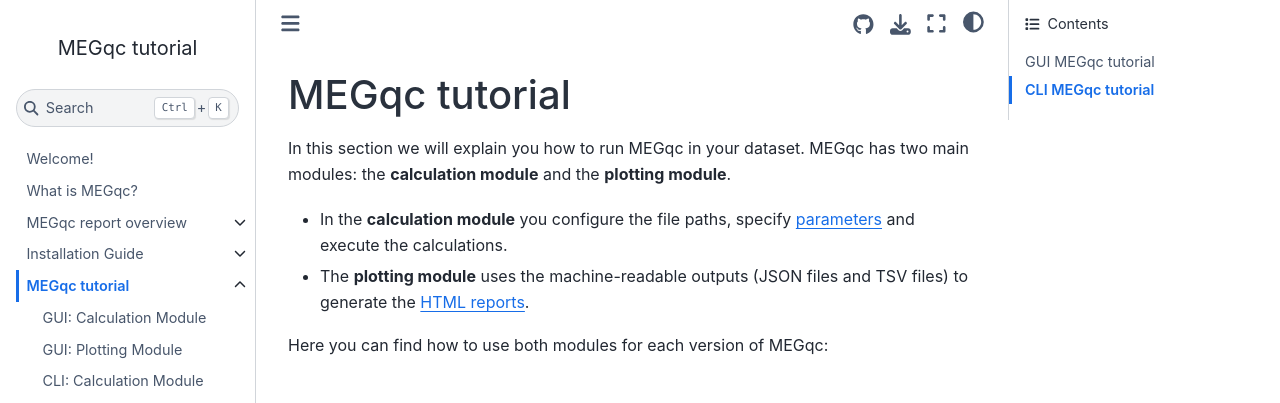
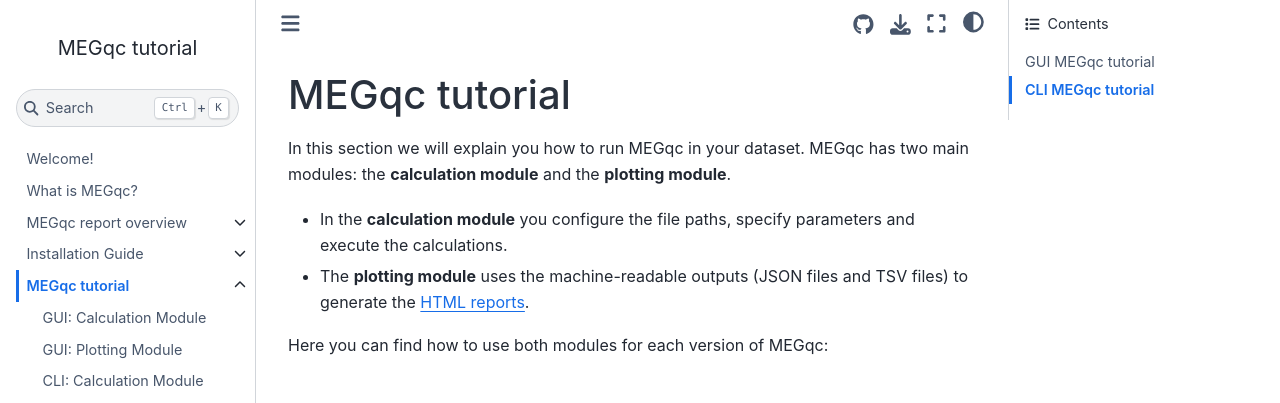
Before and after one commit to ANCPLabOldenburg/megqc_documentation, a Jupyter Book: the page built from book/tutorial.md, in a window 1280 px wide and 970 px high. Shown: the top 403 px of the window. Built offline with Jupyter Book 1.0.4 settings and Sphinx 7.4.7 and the Sphinx Book theme 1.1.4, drawn with Linux system fonts in a browser that asks for light colours; part of the change alters nothing that is shown.

```diff
--- a/book/tutorial.md
+++ b/book/tutorial.md
@@ -1,7 +1,7 @@
 # MEGqc tutorial
 
 In this section we will explain you how to run MEGqc in your dataset. MEGqc has two main modules: the **calculation module** and the **plotting module**.
-* In the **calculation module** you configure the file paths, specify [parameters](../extra/settings) and execute the calculations.
+* In the **calculation module** you configure the file paths, specify parameters and execute the calculations.
 * The **plotting module** uses the machine-readable outputs (JSON files and TSV files) to generate the [HTML reports](./metrics).
 
 Here you can find how to use both modules for each version of MEGqc:
```
